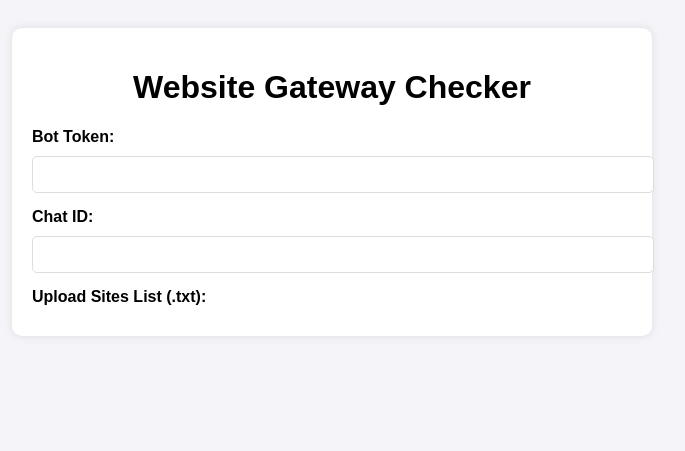
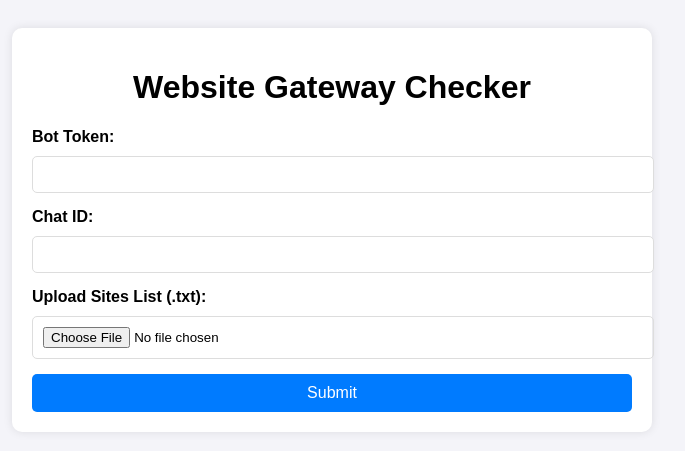
Before and after one commit to Tgbot82/GatewayCHK, a Flask app: page / in a window 1280 px wide. Shown: the top 451 px of the page, without its empty margins (308-993 px from the left). Run offline with Flask 2, Linux system fonts and the light colour scheme.

Commit message:
Update index.html

```diff
--- a/templates/index.html
+++ b/templates/index.html
@@ -26,4 +26,14 @@
             <input type="text" name="chat_id" id="chat_id" required>
 
             <label for="file">Upload Sites List (.txt):</label>
-            <input type="file" name="file" id="file" accept=".txt" required
+            <input type="file" name="file" id="file" accept=".txt" required>
+
+            <button type="submit">Submit</button>
+        </form>
+
+        {% if message %}
+            <div class="message">{{ message }}</div>
+        {% endif %}
+    </div>
+</body>
+</html>
```
